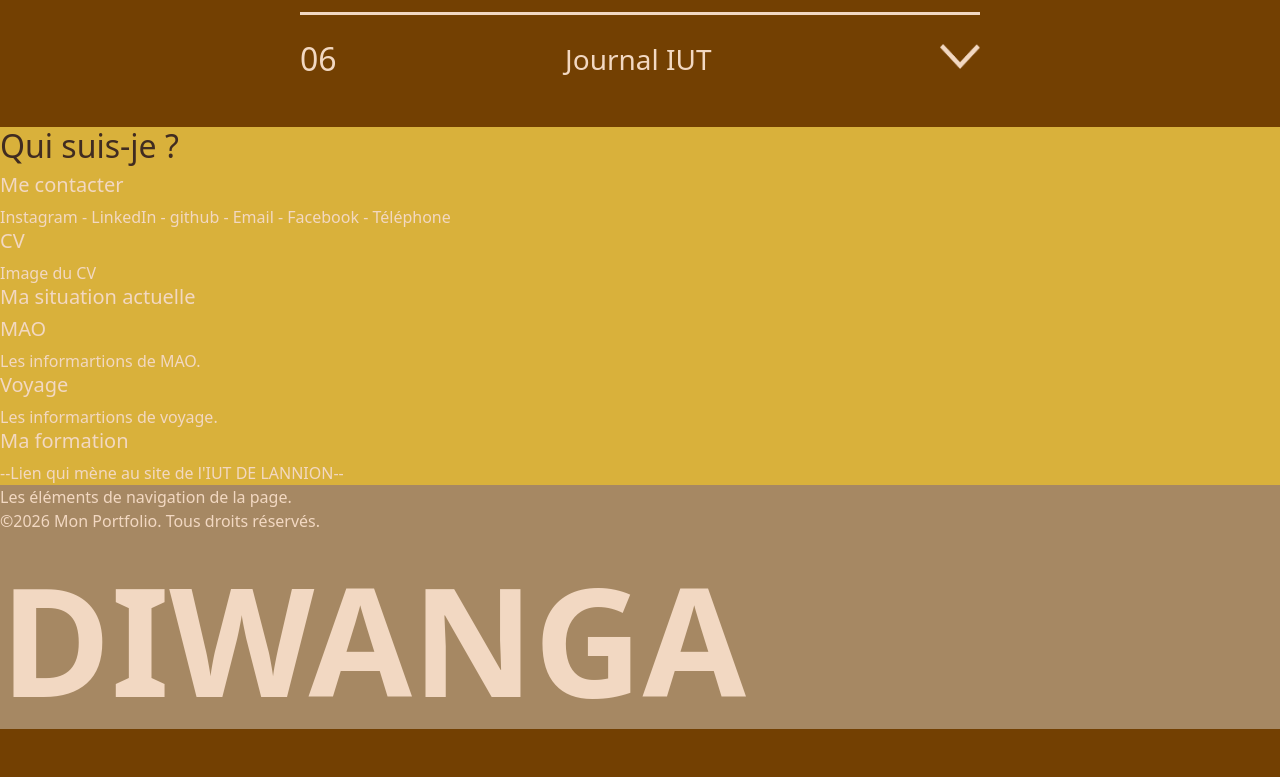
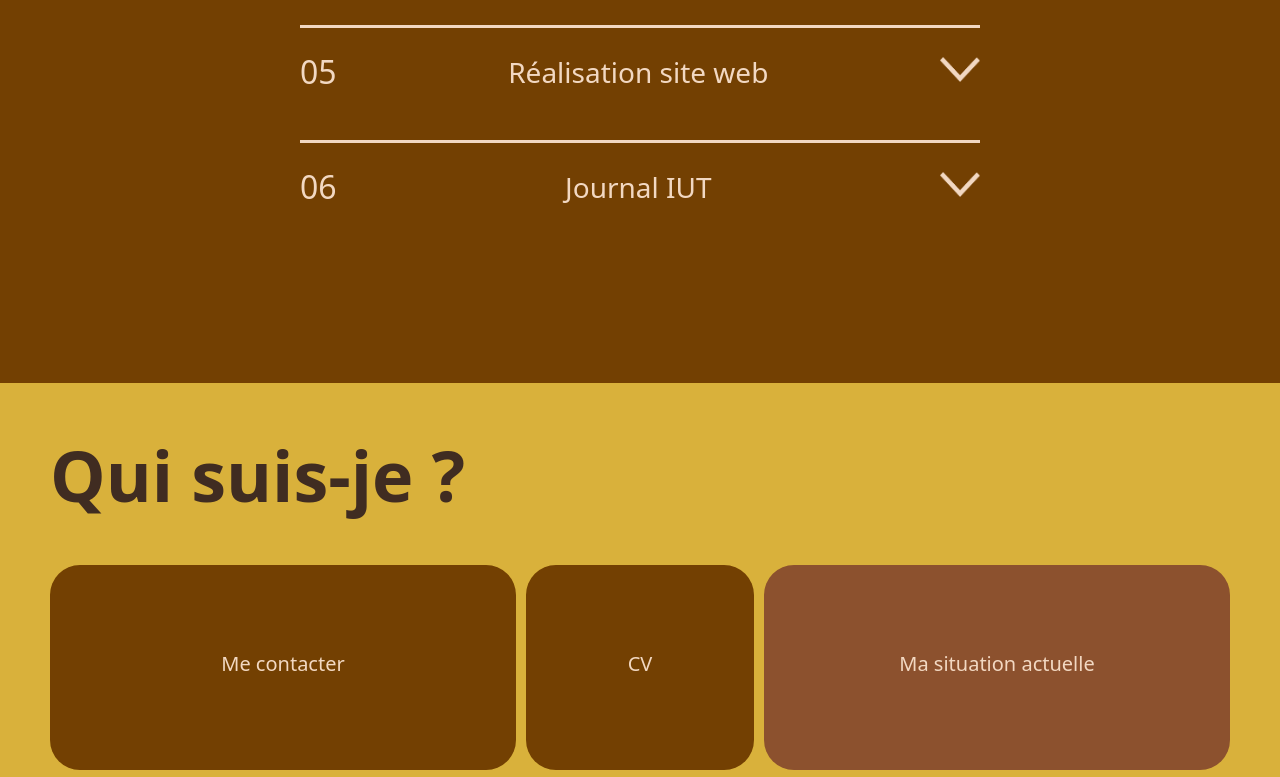
Before and after one commit to edmaur1/monportfolio2026, a plain HTML site: page index.html in a window 1280 px wide. Shown: the part 1311-2088 px from the top of the page. Before the commit the page ends 2052 px from the top, so only its background shows below. Drawn offline with nearby package versions, Linux system fonts and the light colour scheme.

Commit message:
Mise à jour 02/06/2026

```diff
--- a/style.css
+++ b/style.css
@@ -18,7 +18,8 @@ header{
 
 section:nth-of-type(1){
     /*align-content: center;*/
-    padding-top: 10%;
+    padding-top: 20%;
+    padding-bottom: 10%;
     align-items: center;
 }
 
@@ -80,19 +81,112 @@ section div details:nth-of-type(6) div:nth-of-type(1){
 
 section:nth-of-type(2) {
     background-color: #d9b13b;
-    /*width: 1440px;*/
-    /*height: 1008px;*/
+    padding: 50px 50px;
+    height: 700px;
+}
+
+.informations-container{
+    height: 450px;
+    padding-top: 40px;
+    display: grid;
+    grid-template-columns: 1fr 1fr 1fr 1fr 1fr;
+    grid-template-rows: 50% 50%;
+    grid-gap: 10px;
+    grid-auto-flow: row;
+}
+
+.informations-container div{
+    text-align: center;
+    align-content: center;
+}
+
+.informations-container div:nth-of-type(1){
+    border-radius: 30px;
+    /*Début*/
+    grid-column-start: 1;
+    grid-row-start: 1;
+    /*Fin*/
+    grid-row-end: 2;
+    grid-column-end: 3;
+}
+
+.informations-container div:nth-of-type(2){
+    border-radius: 30px;
+    /*Début*/
+    grid-column-start: 3;
+    grid-row-start: 1;
+    /*Fin*/
+    grid-row-end: 2;
+    grid-column-end: 4;
+}
+
+.informations-container div:nth-of-type(3){
+    background-color: #8c512e;
+    border-radius: 30px;
+    /*Début*/
+    grid-column-start: 4;
+    grid-row-start: 1;
+    /*Fin*/
+    grid-row-end: 2;
+    grid-column-end: 6;
+}
+
+.informations-container div:nth-of-type(4){
+    border-radius: 30px;
+    /*Début*/
+    grid-column-start: 1;
+    grid-row-start: 2;
+    /*Fin*/
+    grid-row-end: 3;
+    grid-column-end: 2;
+}
+
+.informations-container div:nth-of-type(5){
+    background-color: #8c512e;
+    border-radius: 30px;
+    /*Début*/
+    grid-column-start: 2;
+    grid-row-start: 2;
+    /*Fin*/
+    grid-row-end: 3;
+    grid-column-end: 4;
+}
+
+.informations-container div:nth-of-type(6){
+    border-radius: 30px;
+    /*Début*/
+    grid-column-start: 4;
+    grid-row-start: 2;
+    /*Fin*/
+    grid-row-end: 3;
+    grid-column-end: 6;
+}
+
+.info-cachee{
+    display: none;
 }
 
 section:nth-of-type(2) h2{
     color: #402c21;
+    font-size: 70px;
+    font-weight: 700;
+}
+
+.contact-parent{
+    background-color: #734002;
 }
 
 footer{
+    padding-top: 5%;
     background-color: #a68863;
+    height: 700px;
+    display: flex;
+    flex-direction: column;
+    justify-content: space-between;
+    align-content: stretch;
 }
 
 .titre-footer{
-    font-size: 150px;
+    font-size: 175px;
     font-weight: 900;
 }
```
